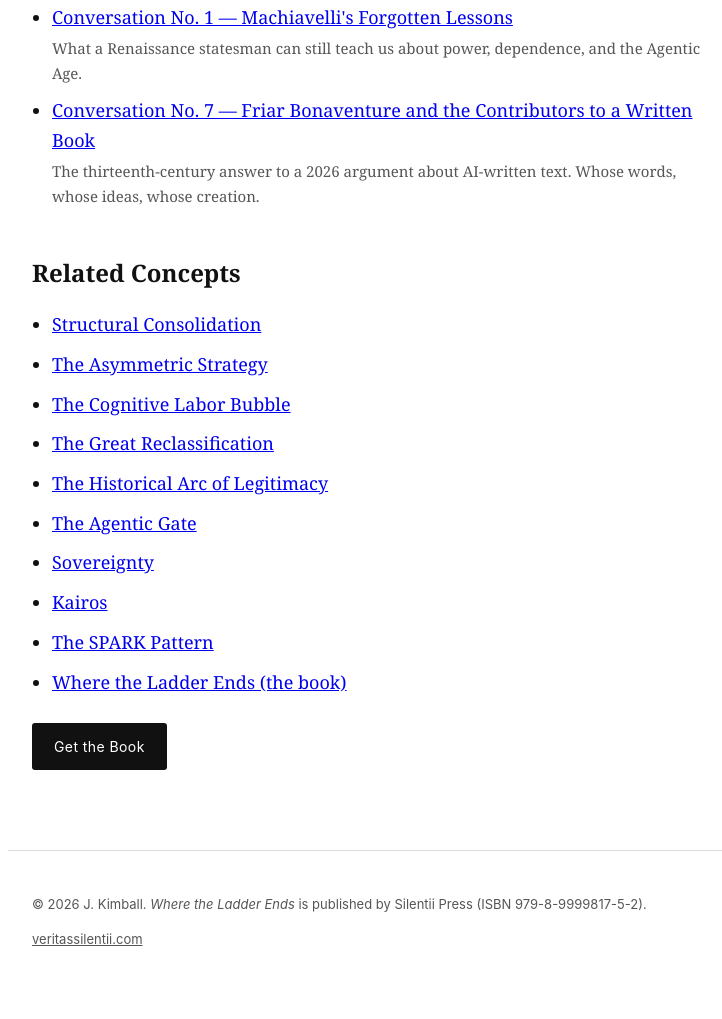
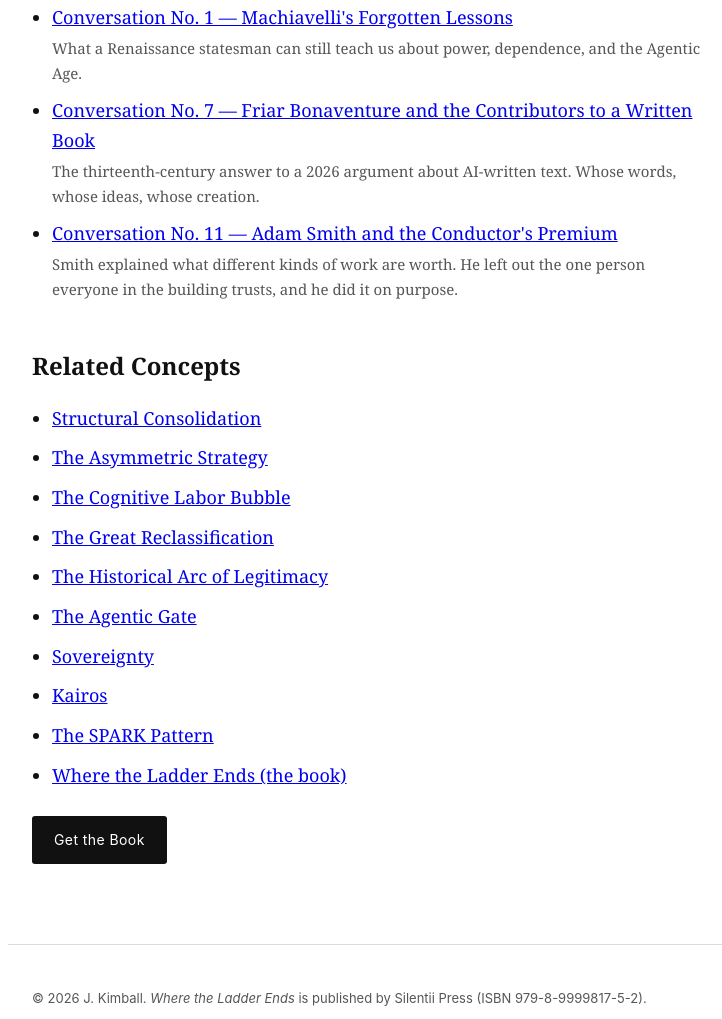
Before and after one commit to JimJohnsonnyc/veritassilentii-read, a plain HTML site: page reach.html in a window 1280 px wide. Shown: the part 2350-3369 px from the top of the page, without its empty margins (272-994 px from the left). Drawn offline with Linux system fonts and the light colour scheme.

Commit message:
Update reach.html

```diff
--- a/reach.html
+++ b/reach.html
@@ -98,6 +98,7 @@
   <ul class="outline-list fn-related-list">
     <li><a href="/conversations-across-time/machiavellis-forgotten-lessons.html">Conversation No. 1 &mdash; Machiavelli's Forgotten Lessons</a><p>What a Renaissance statesman can still teach us about power, dependence, and the Agentic Age.</p></li>
     <li><a href="/conversations-across-time/friar-bonaventure-and-the-contributors-to-a-written-book.html">Conversation No. 7 &mdash; Friar Bonaventure and the Contributors to a Written Book</a><p>The thirteenth-century answer to a 2026 argument about AI-written text. Whose words, whose ideas, whose creation.</p></li>
+    <li><a href="/conversations-across-time/adam-smith-and-the-conductors-premium.html">Conversation No. 11 &mdash; Adam Smith and the Conductor's Premium</a><p>Smith explained what different kinds of work are worth. He left out the one person everyone in the building trusts, and he did it on purpose.</p></li>
   </ul>
   <h2>Related Concepts</h2>
   <ul class="outline-list">
```
